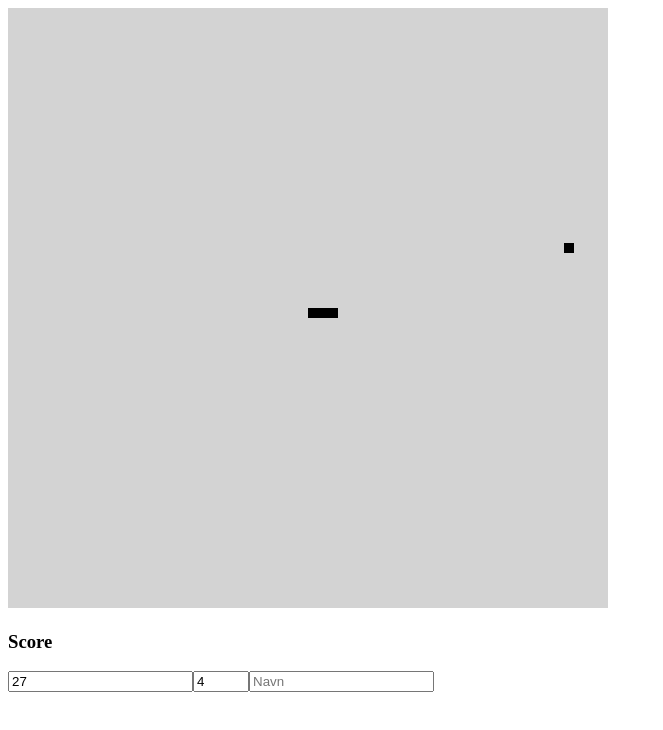
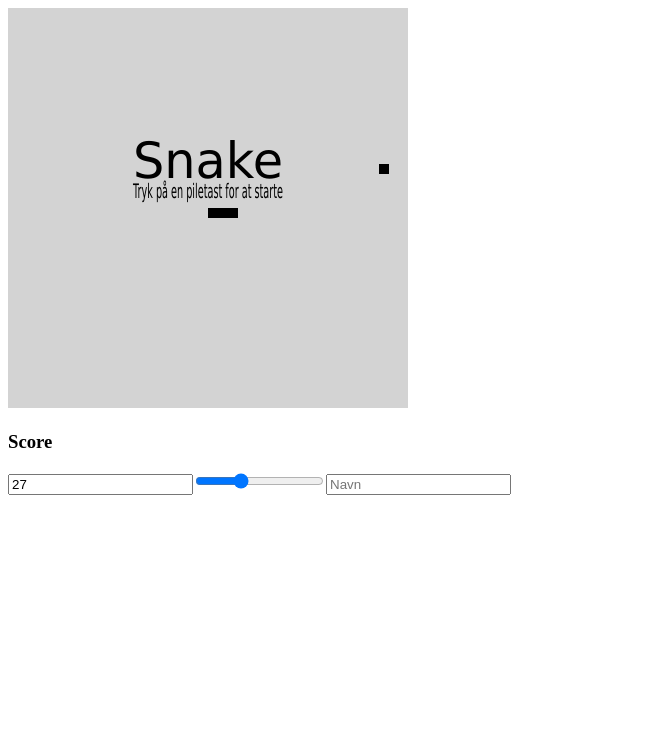
Before and after one commit to kasperlauge/snakegame, an Angular app in the folder snakegame/: page / in a window 1280 px wide. Shown: the top 730 px of the page, without its empty margins (0-663 px from the left). Built offline with nearby package versions, Linux system fonts and the light colour scheme.

Commit message:
Velkomstskærm samt bugfix

```diff
--- a/snakegame/src/app/game-field/game-field.component.html
+++ b/snakegame/src/app/game-field/game-field.component.html
@@ -1,5 +1,5 @@
 <canvas #field [height]="fieldDimensions" [width]="fieldDimensions" [style.background]="bgColor"></canvas>
 <h3>Score</h3>
 <input type="text" readonly [value]="score">
-<input *ngIf="snake.direction === null" type="number" max="10" min="1" (change)="setGameSpeed($event)" value="4">
+<input *ngIf="snake.direction === null" type="range" max="10" min="1" (change)="setGameSpeed($event)" value="4">
 <input *ngIf="snake.direction === null" type="text" placeholder="Navn" (change)="setNickName($event)">
--- a/snakegame/src/app/game-field/game-field.component.ts
+++ b/snakegame/src/app/game-field/game-field.component.ts
@@ -1,6 +1,7 @@
 import { Component, OnInit, ViewChild, AfterViewInit, HostListener } from '@angular/core';
 import { Snake, Direction } from "../../domain/snake";
 import { FoodGenerator } from "../../domain/foodGenerator";
+import { StartGame } from "../../domain/startGame";
 
 @Component({
   selector: 'app-game-field',
@@ -10,8 +11,10 @@ import { FoodGenerator } from "../../domain/foodGenerator";
 export class GameFieldComponent implements AfterViewInit {
   context:CanvasRenderingContext2D;
   currentNickName: string = "";
+  gameStarted: boolean = false;
   squareSize: number = 10;
-  fieldDimensions: number = 600;
+  fieldDimensions: number = 400;
+  startGameClass: StartGame = new StartGame(this.fieldDimensions);
   get score() {
     return this.snake.length*11-this.snake.speed*this.snake.length;
   }
@@ -20,6 +23,7 @@ export class GameFieldComponent implements AfterViewInit {
   foodGenerator: FoodGenerator = new FoodGenerator(this.squareSize,this.fieldDimensions);
   @ViewChild("field") field;
   @HostListener('window:keydown', ['$event']) onkeypress(event: any) {
+    this.gameStarted = true;
     if(event.code === 'ArrowUp' && (this.snake.direction !== Direction.Down)) this.snake.direction = Direction.Up;
     if(event.code === 'ArrowDown'&& (this.snake.direction !== Direction.Up)) this.snake.direction = Direction.Down;
     if(event.code === 'ArrowRight'&& (this.snake.direction !== Direction.Left)) this.snake.direction = Direction.Right;
@@ -31,7 +35,6 @@ export class GameFieldComponent implements AfterViewInit {
 
   ngAfterViewInit() {
     this.context = this.field.nativeElement.getContext("2d");
-
     this.startGame();
   }
 
@@ -49,14 +52,16 @@ export class GameFieldComponent implements AfterViewInit {
     ctx.clearRect(0, 0, this.fieldDimensions, this.fieldDimensions);
     this.foodGenerator.drawFood(ctx);
     this.snake.drawSnake(ctx);
+    if(!this.gameStarted) this.startGameClass.drawStartGame(ctx);
     //Check for snakes head touching food
     if (this.snake.isTouching(this.foodGenerator.food)) {
             this.snake.eat();
             this.foodGenerator.generateFood();
           }
-    if(this.snake.isCollidingWithTerrain()) {
+    if(this.snake.isCollidingWithTerrain() || this.snake.isCollidingWithSelf()) {
             this.saveHighScore();
             this.snake.die();
+            this.gameStarted = false;
           }
 
     this.snake.setNewPosition();
--- a/snakegame/src/domain/snake.ts
+++ b/snakegame/src/domain/snake.ts
@@ -4,7 +4,7 @@ export class Snake {
     speedCounter: number = 1;
     fields: Field[];
     direction: Direction;
-    oldDirection: Direction;
+    oldDirection: Direction; //To prevent bug where u can turn 180 degrees as snake
     get length(): number {
         return this.fields.length;
     }
@@ -27,6 +27,14 @@ export class Snake {
     isCollidingWithTerrain() {
         return (((this.head.x+this.squareSize) > this.fieldDimensions) || ((this.head.y+this.squareSize) > this.fieldDimensions) || (this.head.x < 0) || (this.head.y < 0));
     }
+
+    isCollidingWithSelf() {
+        for (let i = 3; i<this.length; i++) {
+            if(this.head.x === this.fields[i].x && this.head.y === this.fields[i].y) return true;
+        }
+        return false;
+    }
+
     die() {
         for(let i = this.length; i>-1;i--)
         {
@@ -36,7 +44,7 @@ export class Snake {
         this.fields.push(new Field(Math.floor(this.fieldDimensions/2)+this.squareSize,Math.floor(this.fieldDimensions/2)));
         this.fields.push(new Field(Math.floor(this.fieldDimensions/2)+this.squareSize*2,Math.floor(this.fieldDimensions/2)));
         this.direction = null;
-
+        this.oldDirection = null;
     }
 
     eat() {
@@ -50,40 +58,86 @@ export class Snake {
     }
 
     setNewPosition() {
-        if(this.speedCounter === 1) {
-        if(this.direction === Direction.Up) {
+        if(this.speedCounter === 0) {
+        if((this.direction === Direction.Up) && (this.oldDirection !== Direction.Down)) {
             for (let i = this.length-1; i>0;i--) {
                 this.fields[i].y = this.fields[i-1].y;
                 this.fields[i].x = this.fields[i-1].x;
             }
             this.head.y = this.head.y-this.squareSize;
+            this.oldDirection = Direction.Up;
         }
-        else if(this.direction === Direction.Down) {
+        else if((this.direction === Direction.Down) && (this.oldDirection !== Direction.Up)) {
             for (let i = this.length-1; i>0;i--) {
                 this.fields[i].y = this.fields[i-1].y;
                 this.fields[i].x = this.fields[i-1].x;
             }
             this.head.y = this.head.y+this.squareSize
+            this.oldDirection = Direction.Down;
         }
-        else if(this.direction === Direction.Right) {
+        else if((this.direction === Direction.Right) && (this.oldDirection !== Direction.Left)) {
             for (let i = this.length-1; i>0;i--) {
                 this.fields[i].y = this.fields[i-1].y;
                 this.fields[i].x = this.fields[i-1].x;
             }
             this.head.x = this.head.x+this.squareSize;
+            this.oldDirection = Direction.Right;
         }
-        else if(this.direction === Direction.Left) {
+        else if((this.direction === Direction.Left) && (this.oldDirection !== Direction.Right)) {
             for (let i = this.length-1; i>0;i--) {
                 this.fields[i].y = this.fields[i-1].y;
                 this.fields[i].x = this.fields[i-1].x;
             }
             this.head.x = this.head.x-this.squareSize;
+            this.oldDirection = Direction.Left;
+        }
+        else {
+            //default, if bug arrises follow oldDirection
+            this.handleBuggyDirection(this.oldDirection);
+
         }
     }
     this.speedCounter = (this.speedCounter + 1)%this.speed;
+}
+
+    handleBuggyDirection(direction) {
+        if(direction === Direction.Up) {
+            for (let i = this.length-1; i>0;i--) {
+                this.fields[i].y = this.fields[i-1].y;
+                this.fields[i].x = this.fields[i-1].x;
+            }
+            this.head.y = this.head.y-this.squareSize;
+            this.oldDirection = Direction.Up;
+        }
+        else if(direction === Direction.Down) {
+            for (let i = this.length-1; i>0;i--) {
+                this.fields[i].y = this.fields[i-1].y;
+                this.fields[i].x = this.fields[i-1].x;
+            }
+            this.head.y = this.head.y+this.squareSize
+            this.oldDirection = Direction.Down;
+        }
+        else if(direction === Direction.Right) {
+            for (let i = this.length-1; i>0;i--) {
+                this.fields[i].y = this.fields[i-1].y;
+                this.fields[i].x = this.fields[i-1].x;
+            }
+            this.head.x = this.head.x+this.squareSize;
+            this.oldDirection = Direction.Right;
+        }
+        else if(direction === Direction.Left) {
+            for (let i = this.length-1; i>0;i--) {
+                this.fields[i].y = this.fields[i-1].y;
+                this.fields[i].x = this.fields[i-1].x;
+            }
+            this.head.x = this.head.x-this.squareSize;
+            this.oldDirection = Direction.Left;
+        }
     }
 
 }
+
+
 
 export enum Direction {
     Up,
--- /dev/null
+++ b/snakegame/src/domain/startGame.ts
@@ -0,0 +1,12 @@
+export class StartGame {
+    constructor(private fieldDimensions: number) {}
+    drawStartGame(ctx:CanvasRenderingContext2D) {
+        ctx.textAlign="center";
+        ctx.font = "50px Verdana";
+        ctx.fillText("Snake",this.fieldDimensions/2,this.fieldDimensions/2-30,150);
+
+        ctx.textAlign="center";
+        ctx.font = "20px Verdana";
+        ctx.fillText("Tryk på en piletast for at starte",this.fieldDimensions/2,this.fieldDimensions/2-10,150);
+    }
+}
```
